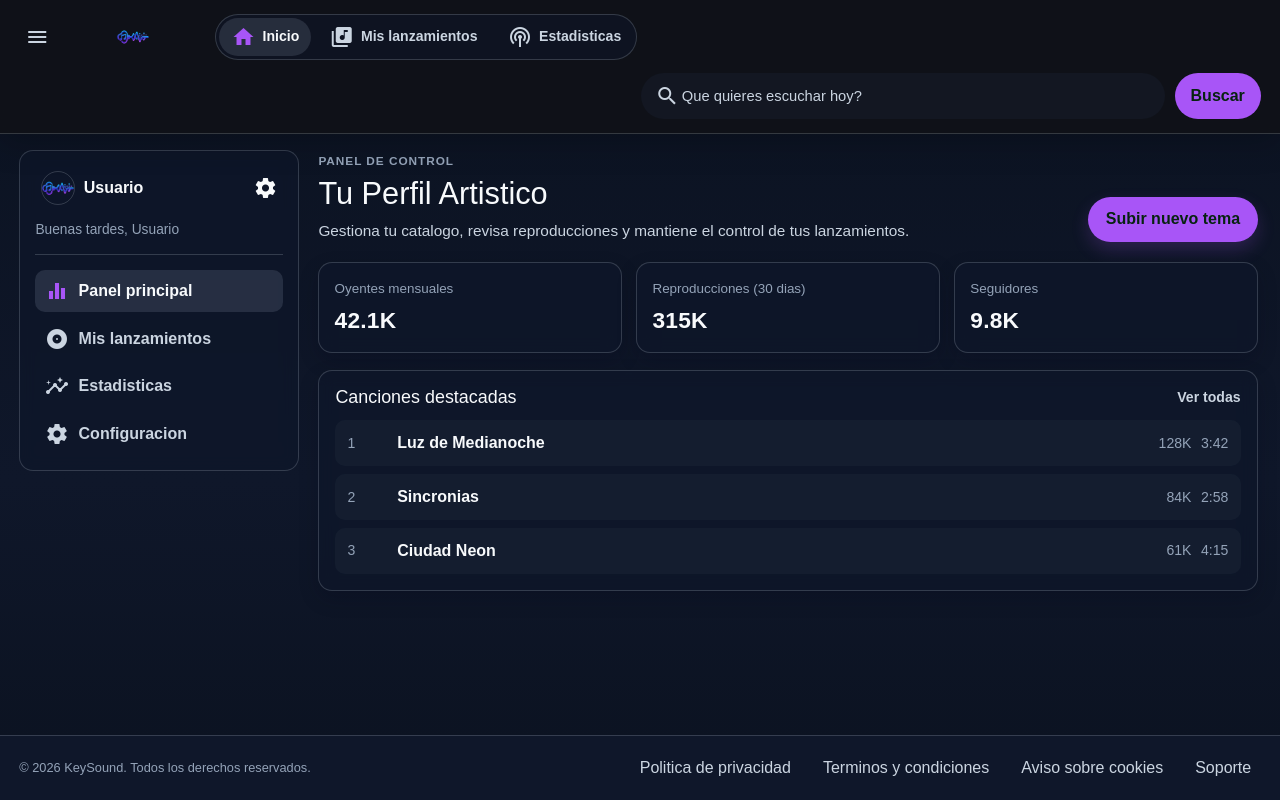
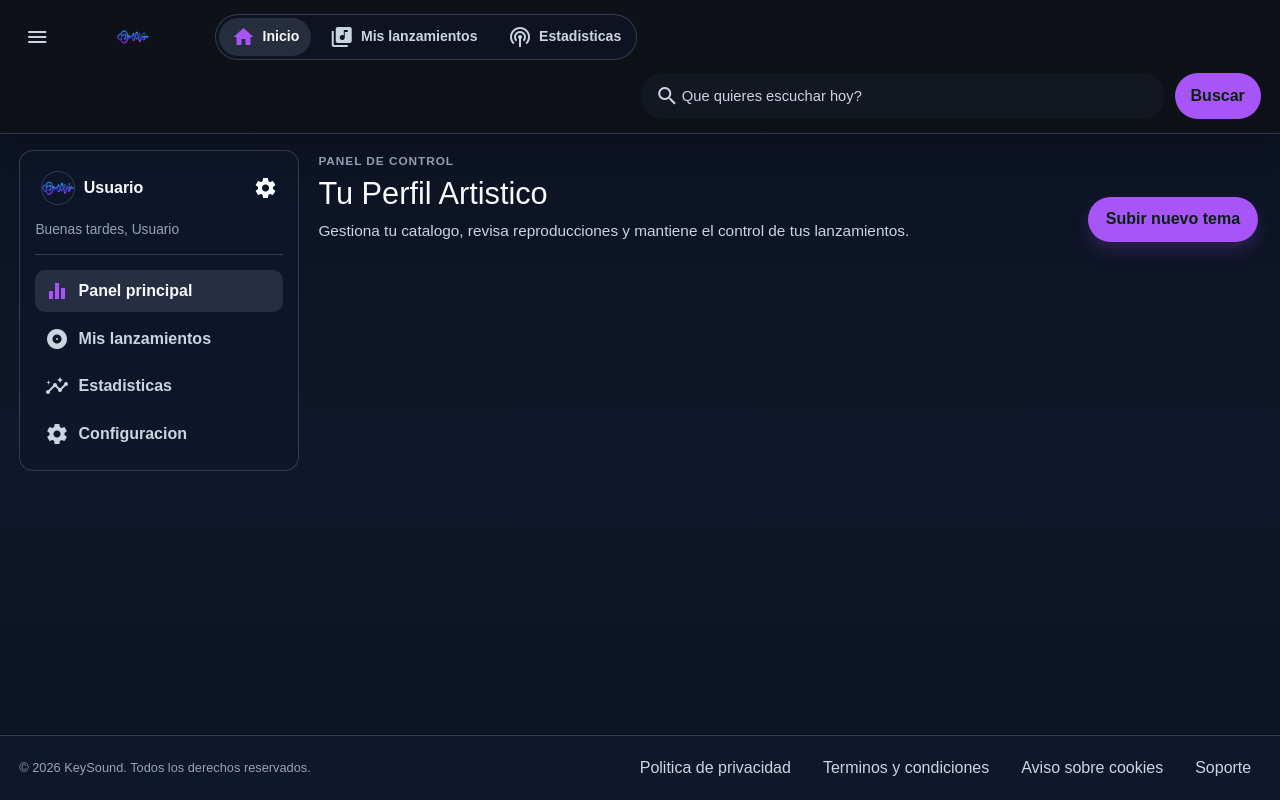
Before and after one commit to gonzadevelop/TFG_Streaming, an Angular app in the folder Streaming-FrontEnd/: page /header/artista in a window 1280 px wide. Built offline with nearby package versions, Linux system fonts and the light colour scheme; a web font is replaced by a local one.

Commit message:
Actualizar formulario de artista

```diff
--- a/Streaming-FrontEnd/src/app/componentes/zonaArtista/artista.html
+++ b/Streaming-FrontEnd/src/app/componentes/zonaArtista/artista.html
@@ -4,49 +4,46 @@
       <div>
         <p class="kicker">Panel de control</p>
         <h1 id="titulo-zona-artista">{{ nombreArtistico }}</h1>
-        <p class="description">Gestiona tu catalogo, revisa reproducciones y mantiene el control de tus lanzamientos.</p>
+        <p class="description">
+          Gestiona tu catalogo, revisa reproducciones y mantiene el control de tus lanzamientos.
+        </p>
       </div>
 
-      <button type="button" class="btn-principal" (click)="submitNewSong()">Subir nuevo tema</button>
+      <button type="button" class="btn-principal" (click)="submitNewSong()">
+        Subir nuevo tema
+      </button>
     </header>
 
     @if (uploadMessage()) {
       <p class="action-message">{{ uploadMessage() }}</p>
     }
 
-    <section class="stats-grid" aria-label="Resumen rapido de estadisticas">
-      <article class="stat-card">
-        <span class="label">Oyentes mensuales</span>
-        <strong class="value">42.1K</strong>
-      </article>
+    @if (mostrarFormulario()) {
+      <section class="upload-form-card">
+        <h2>Subir nuevo tema</h2>
 
-      <article class="stat-card">
-        <span class="label">Reproducciones (30 dias)</span>
-        <strong class="value">315K</strong>
-      </article>
+        <form>
+          <div class="mb-3">
+            <label class="form-label">Título</label>
+            <input type="text" class="form-control" placeholder="Nombre del tema">
+          </div>
 
-      <article class="stat-card">
-        <span class="label">Seguidores</span>
-        <strong class="value">9.8K</strong>
-      </article>
-    </section>
+          <div class="mb-3">
+            <label class="form-label">Archivo de audio</label>
+            <input type="file" class="form-control" accept="audio/*">
+          </div>
 
-    <section class="songs-card" aria-labelledby="titulo-canciones-top">
-      <div class="songs-head">
-        <h2 id="titulo-canciones-top">Canciones destacadas</h2>
-        <a routerLink="/artista" class="link-secundario">Ver todas</a>
-      </div>
+          <div class="mb-3">
+            <label class="form-label">Portada</label>
+            <input type="file" class="form-control" accept="image/*">
+          </div>
 
-      <div class="songs-list" role="table" aria-label="Lista de canciones top del artista">
-        @for (cancion of cancionesTop; track cancion.titulo; let i = $index) {
-          <div class="song-row" role="row">
-            <span class="song-index" role="cell">{{ i + 1 }}</span>
-            <span class="song-title" role="cell">{{ cancion.titulo }}</span>
-            <span class="song-plays" role="cell">{{ cancion.escuchas }}</span>
-            <span class="song-duration" role="cell">{{ cancion.duracion }}</span>
+          <div class="d-flex gap-2">
+            <button type="button" class="btn btn-success">Guardar</button>
+            <button type="button" class="btn btn-secondary" (click)="cerrarFormulario()">Cancelar</button>
           </div>
-        }
-      </div>
-    </section>
+        </form>
+      </section>
+    }
   </div>
 </section>
--- a/Streaming-FrontEnd/src/app/componentes/zonaArtista/artista.ts
+++ b/Streaming-FrontEnd/src/app/componentes/zonaArtista/artista.ts
@@ -1,4 +1,4 @@
-import { ChangeDetectionStrategy, Component, signal } from '@angular/core';
+import { ChangeDetectionStrategy, Component, signal, WritableSignal } from '@angular/core';
 import { RouterLink } from '@angular/router';
 
 interface CancionTop {
@@ -17,6 +17,7 @@ interface CancionTop {
 export class Artista {
   readonly nombreArtistico = 'Tu Perfil Artistico';
   readonly uploadMessage = signal<string>('');
+  readonly mostrarFormulario = signal<boolean>(false);
 
   readonly cancionesTop: CancionTop[] = [
     { titulo: 'Luz de Medianoche', escuchas: '128K', duracion: '3:42' },
@@ -25,6 +26,11 @@ export class Artista {
   ];
 
   submitNewSong(): void {
-    this.uploadMessage.set('Funcionalidad de subir tema preparada para conectar con el formulario real.');
+    this.mostrarFormulario.set(true);
+    //this.uploadMessage.set('Aquí se abriría el formulario de subida para artista.');
+  }
+
+  cerrarFormulario(): void {
+    this.mostrarFormulario.set(false);
   }
 }
```
